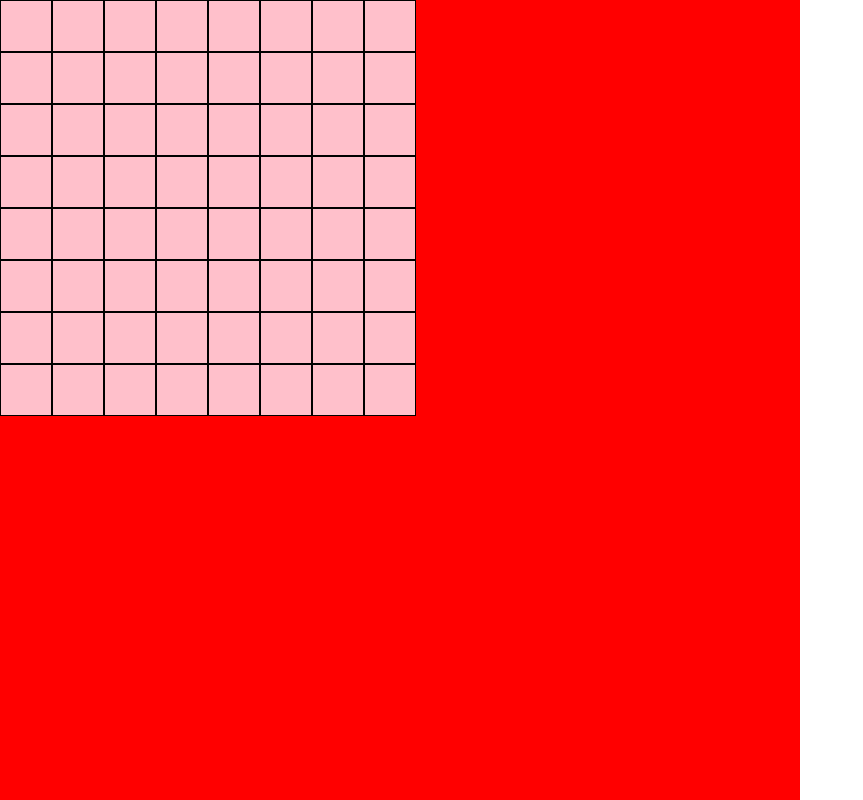
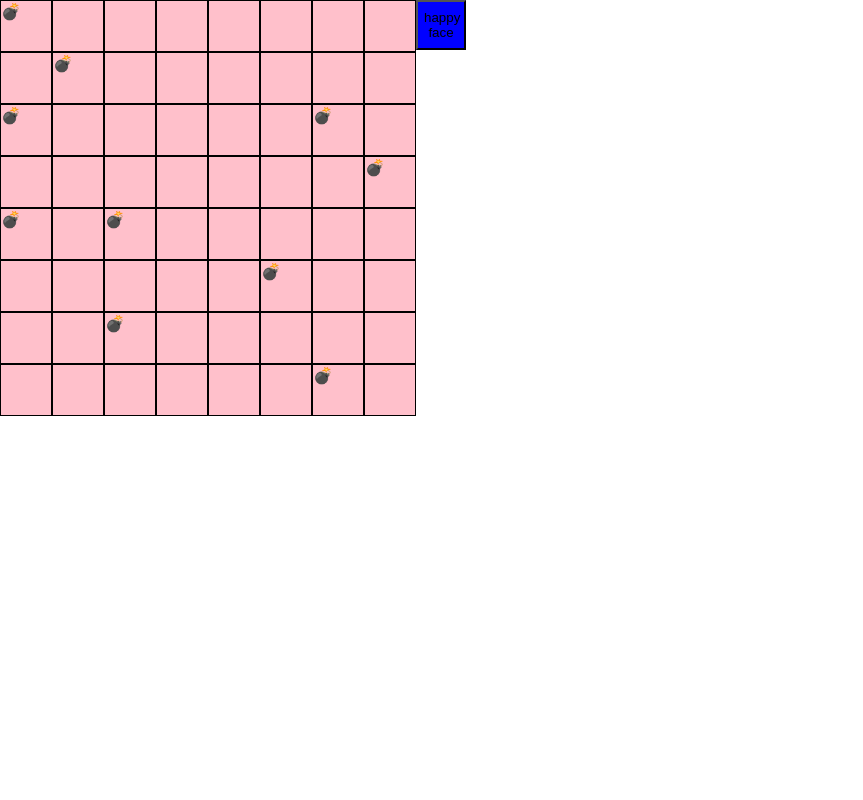
Before and after one commit to KateMHagen/minesweeper, a React (Create React App) app: page / in a window 1280 px wide. Shown: the whole page, without its empty margins (0-863 px from the left). Built offline with nearby package versions, Linux system fonts and the light colour scheme.

Commit message:
created new game func, display cell

```diff
--- a/src/App.css
+++ b/src/App.css
@@ -2,12 +2,26 @@
 
 .board {
   display: flex;
-  background-color: red;
+
   width: 800px;
   height: 800px;
 }
+.hello {
+  background-color: blue;
+  width: 50px;
+  height: 50px;
+}
 
+.not-win {
+  display: none;
+}
 
+.win {
+  display: block;
+  width: 50px;
+  height: 50px;
+  background-color: purple;
+}
 
 .cell {
 
@@ -24,3 +38,6 @@
 .revealed {
   background-color: green;
 }
+.flagged {
+  background-color: green;
+}
--- a/src/Minesweeper.jsx
+++ b/src/Minesweeper.jsx
@@ -3,6 +3,9 @@ import { useState, useEffect } from "react"
 const numRows = 8
 const numCols = 8
 const numMines = 10
+const cellAmount = 64
+let cellUsedCount = 0
+let cellsFlagged = 0
 // Directions you can go to get to neighbouring cells
 let directions = [
     [-1,-1], [-1,0], [-1,1], // [up, left], [up, same], [up, right]
@@ -37,8 +40,8 @@ function placeMines(board) {
 
         if(!board[randRow][randCol].isMine) {
             board[randRow][randCol].isMine = true
+            minesPlaced++
         }
-        minesPlaced++
     }
 }
 
@@ -61,23 +64,16 @@ function countAdjacentMines(board, rowIndex, colIndex) {
     return count
 }
 
-function gameOver(){
-    console.log("Game over")
-}
+
 
 export default function Minesweeper() {
     const [board, setBoard] = useState(generateEmptyBoard())
+    const [isGameOver, setIsGameOver] = useState(false)
+    const [isGameWon, setIsGameWon] = useState(false)
 
-    // Create new board once when component mounts
+    // Create new game/board once when component mounts
     useEffect(() => {
-        const newBoard = generateEmptyBoard()
-        placeMines(newBoard)
-        for(let rows = 0; rows < numRows; rows++) {
-            for(let cols = 0; cols < numCols; cols++) {
-                newBoard[rows][cols].adjacentMines = countAdjacentMines(newBoard, rows, cols)
-            }
-        }
-        setBoard(newBoard)
+        newGame()
     }, [])
 
     function revealCell(board, rowIndex,colIndex) {
@@ -96,7 +92,11 @@ export default function Minesweeper() {
             return board
         }
 
+
+
         if(!cell.isRevealed) {
+            cellUsedCount++
+            if(!cell.isFlagged){
                 // If the cell has adjacent mines, only reveal that cell
                 if(cell.adjacentMines > 0) {
                     cell.isRevealed = true
@@ -108,13 +108,83 @@ export default function Minesweeper() {
                 setBoard(copy)
                 for(const [x, y] of directions) {
                     cell.isRevealed = true
-                console.log(copy)
                     revealCell(copy,rowIndex + x, colIndex + y)
                 }
             }
         }
+    }
+
+    function gameOver() {
+        setIsGameOver(true)
+    }
+
+    function newGame() {
+        cellsFlagged = 0
+        cellUsedCount = 0
+        setIsGameOver(false)
+        setIsGameWon(false)
+        const newBoard = generateEmptyBoard()
+        placeMines(newBoard)
+        for(let rows = 0; rows < numRows; rows++) {
+            for(let cols = 0; cols < numCols; cols++) {
+                newBoard[rows][cols].adjacentMines = countAdjacentMines(newBoard, rows, cols)
+            }
+        }
+        setBoard(newBoard)
+    }
+
+    function flag(board, rowIndex, colIndex) {
+
+        let copy = [...board]
+        let cell = copy[rowIndex][colIndex]
+
+        if(cell.isFlagged) {
+            cell.isFlagged = false
+            cellUsedCount--
+            cellsFlagged--
+        } else {
+            cell.isFlagged = true
+            cellUsedCount++
+            cellsFlagged++
+        }
+        return setBoard(copy)
+    }
+
+    function displayCell(board, rowIndex, colIndex){
+        const cell = board[rowIndex][colIndex]
+
+        if(cell.isMine){
+            return "💣"
+        }
+        if(cell.isRevealed){
+            if(cell.isMine){
+                return "💣"
+            } else {
+                return cell.adjacentMines
+            }
+        } else if (cell.isFlagged) {
+            return "⛳️"
+        }
+
+        if(isGameOver){
+            if(cell.isMine){
+                return "💣"
+            }
+        }
+    }
+
+    function gameWon() {
+
+        // Game is won if all non-mine cells are revealed and all mines are flagged
+        // figure out where to call this function
+        console.log("you won!")
+        return setIsGameWon(true)
+
+
+    }
 
     return (
+        <>
         <div className="board">
             {board.map((row, rowIndex) => (
                 <div key={rowIndex} className="row">
@@ -122,20 +192,31 @@ export default function Minesweeper() {
                         <div
                             key={colIndex}
                             // Reveal cell if clicked
-                            onClick={() => revealCell(board, rowIndex, colIndex)}
-                            className={`cell ${board[rowIndex][colIndex].isRevealed ? "revealed" : "notRevealed"}`}
+                            onClick={!isGameOver ? () => revealCell(board, rowIndex, colIndex) : gameOver}
+                            onContextMenu={(e) => {
+                                e.preventDefault()
+                                !isGameOver ? flag(board, rowIndex, colIndex) : gameOver()
+                            }}
+                            className={`
+                                cell
+                                ${board[rowIndex][colIndex].isRevealed ? "revealed" : "notRevealed"}
+                                ${board[rowIndex][colIndex].isFlagged ? "flagged" : "notRevealed"}
+                            `}
 
-                            // Flag cell if right clicked
-                            //
-                            //
                         >
 
-                            {/* display cell content based on the state like how many adjacent mines, if its flagged, if a bomb*/}
-                            {board[rowIndex][colIndex].isRevealed ? (board[rowIndex][colIndex].isMine ? "💣" : "") : ""}
+                            {displayCell(board,rowIndex,colIndex, cellUsedCount)}
+
+
                         </div>
+
                     ))}
                 </div>
+
             ))}
+            <button className="hello" onClick={newGame}>{isGameOver ? "sad face" : "happy face"}</button>
+            <div className={`${isGameWon ? "win" : "not-win"}`}>YOU WON!!</div>
         </div>
+        </>
     )
 }
```
Lines whose indentation alone changed are shown as unchanged.
